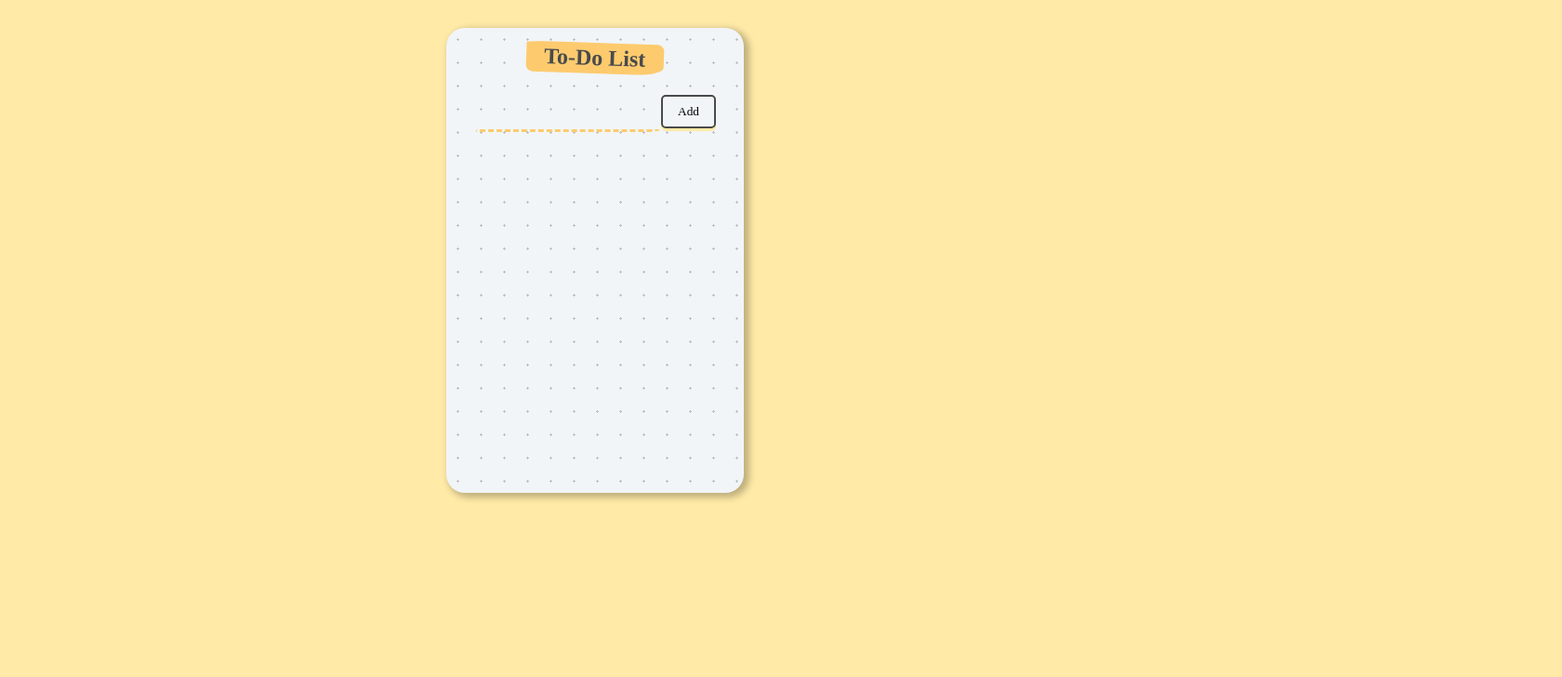
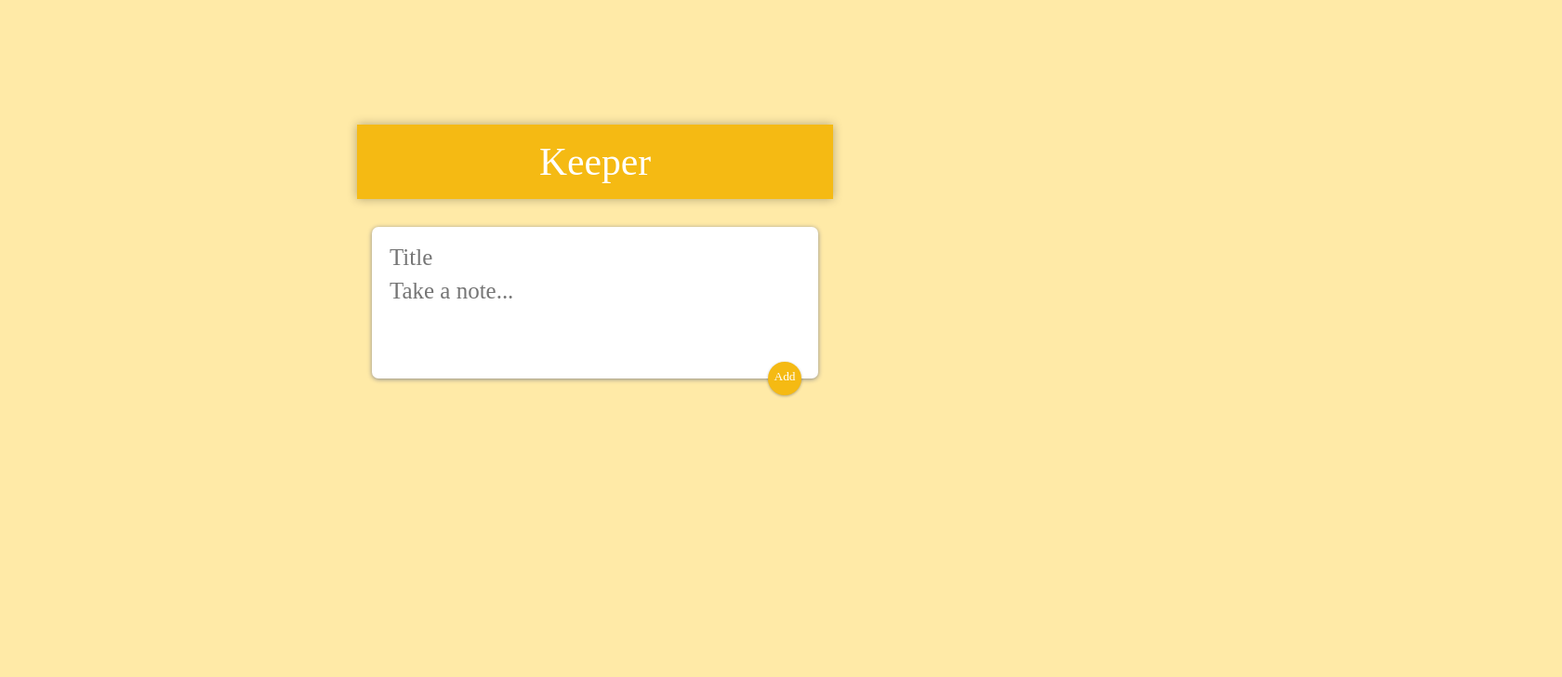
Before and after one commit to SaiChandra10/firstapp, a React (Create React App) app: page / in a window 1280 px wide. Shown: the top 728 px of the page at 93% size, 1680 px wide, since content can reach past the window. Built offline with nearby package versions, Linux system fonts and the light colour scheme.

Commit message:
Keeper solution 3 is done

```diff
--- a/src/components/App.js
+++ b/src/components/App.js
@@ -2,12 +2,14 @@
 //import './App.css';
 import Keeper from './Keeper-1';
 import React from 'react';
-import Todo from './todo_list/Todo';
+//import Todo from './todo_list/Todo';
 
+//change Todo for todo list
+//change keeper for keeper app
 function App() {
 
   return (
-    <Todo />
+    <Keeper />
   );
 }
 
--- a/src/components/Keeper-1.css
+++ b/src/components/Keeper-1.css
@@ -3,7 +3,7 @@
   margin: 0;
   box-sizing: border-box;
 }
-html  {
+html {
   font-family: "Montserrat", sans-serif;
 }
 body {
@@ -54,3 +54,49 @@ footer p {
   white-space: pre-wrap;
   word-wrap: break-word;
 }
+
+.note button {
+  position: relative;
+  float: right;
+  margin-right: 10px;
+  color: #f5ba13;
+  border: none;
+  width: 36px;
+  height: 36px;
+  cursor: pointer;
+  outline: none;
+}
+
+form {
+  position: relative;
+  width: 480px;
+  margin: 30px auto 20px auto;
+  background: #fff;
+  padding: 15px;
+  border-radius: 7px;
+  box-shadow: 0 1px 5px rgb(138, 137, 137);
+}
+form input,
+form textarea {
+  width: 100%;
+  border: none;
+  padding: 4px;
+  outline: none;
+  font-size: 1.2em;
+  font-family: inherit;
+  resize: none;
+}
+form button {
+  position: absolute;
+  right: 18px;
+  bottom: -18px;
+  background: #f5ba13;
+  color: #fff;
+  border: none;
+  border-radius: 50%;
+  width: 36px;
+  height: 36px;
+  box-shadow: 0 1px 3px rgba(0, 0, 0, 0.3);
+  cursor: pointer;
+  outline: none;
+}
--- a/src/components/Keeper-1.jsx
+++ b/src/components/Keeper-1.jsx
@@ -11,24 +11,36 @@
 
 //HINT: You will need to study the classes in teh styles.css file to appy styling.
 
-import React from "react";
+import React, { useState } from "react";
 import KeeperHeader from './KeeperHeader';
 import KeeperFooter from './KeeperFooter';
 import KeeperBody from './KeeperBody'
+import KeeperNotesCreate from './KeeperNotesCreate'
 import './Keeper-1.css';
-import notes from "./notes";
+//import notes from "./notes";
 
 
 
 function Keeper(){
+    const [notes,setNotes] = useState([]);
+    function handleClick(title,content,event){
+        setNotes((preNotes) => [...preNotes, {title:title,content:content}])
+    }
+    function handleDelete(id){
+        console.log(id);
+        setNotes(preNotes => preNotes.filter((item,index)=> index !== id));
+    }
     return(
         <div>
             <KeeperHeader />
-            {notes.map( noteItem => (
+            <KeeperNotesCreate onAdd={handleClick}/>
+            {notes.map( (noteItem,index) => (
                          <KeeperBody
-                            key = {noteItem.key}
+                            key = {index}
+                            id = {index}
                             title = {noteItem.title}
                             content = {noteItem.content}
+                            onDelete = {handleDelete}
                             />
                     ))}
             {/* <KeeperBody title = "This is the note title" content = "This is the note content"/> */}
--- a/src/components/KeeperBody.jsx
+++ b/src/components/KeeperBody.jsx
@@ -1,10 +1,14 @@
 import React from "react";
 import './Keeper-1.css'
 function KeeperBody(props){
+    function handleClick(){
+        props.onDelete(props.id);
+    }
     return (
         <div className="note">
             <h1>{props.title}</h1>
             <p>{props.content}</p>
+            <button onClick={handleClick}>Delete</button>
         </div>
     )
 }
--- /dev/null
+++ b/src/components/KeeperNotesCreate.jsx
@@ -0,0 +1,31 @@
+import React, {  useState } from "react";
+
+function KeeperNotesCreate(props) {
+    const [title,setTitle] = useState();
+    const [content,setContent] = useState();
+
+    function handleTitle(event){
+        setTitle(event.target.value);
+    }
+    function handleContent(event){
+        setContent(event.target.value);
+    }
+    function handleClick(event){
+        props.onAdd(title,content);
+        event.preventDefault();
+        setContent("")
+        setTitle("");
+    }
+
+  return (
+    <div>
+      <form>
+        <input onChange={handleTitle} name="title" placeholder="Title" value={title} />
+        <textarea onChange={handleContent} name="content" placeholder="Take a note..." rows="3" value={content} />
+        <button onClick={handleClick}>Add</button>
+      </form>
+    </div>
+  );
+}
+
+export default KeeperNotesCreate;
```
